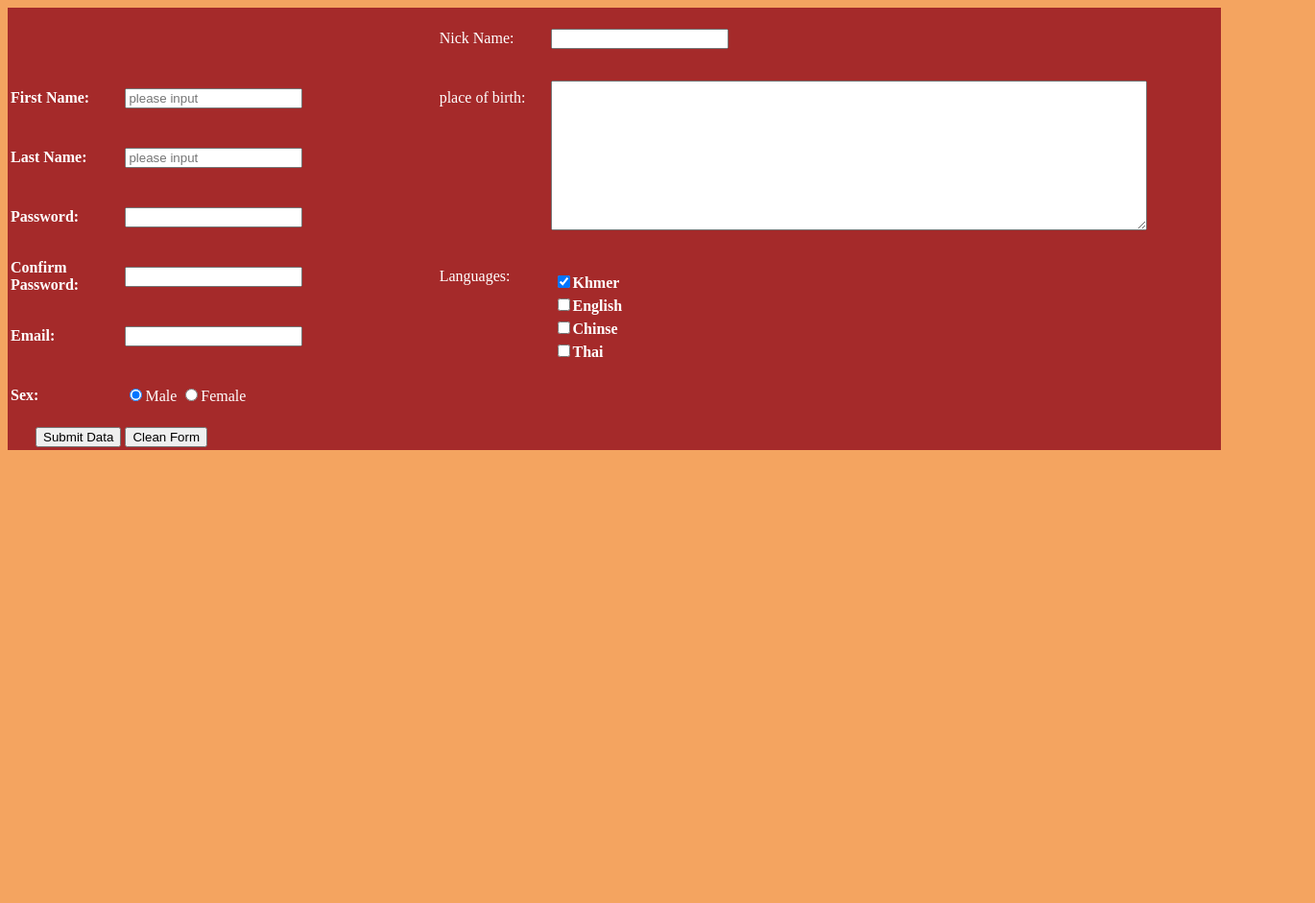
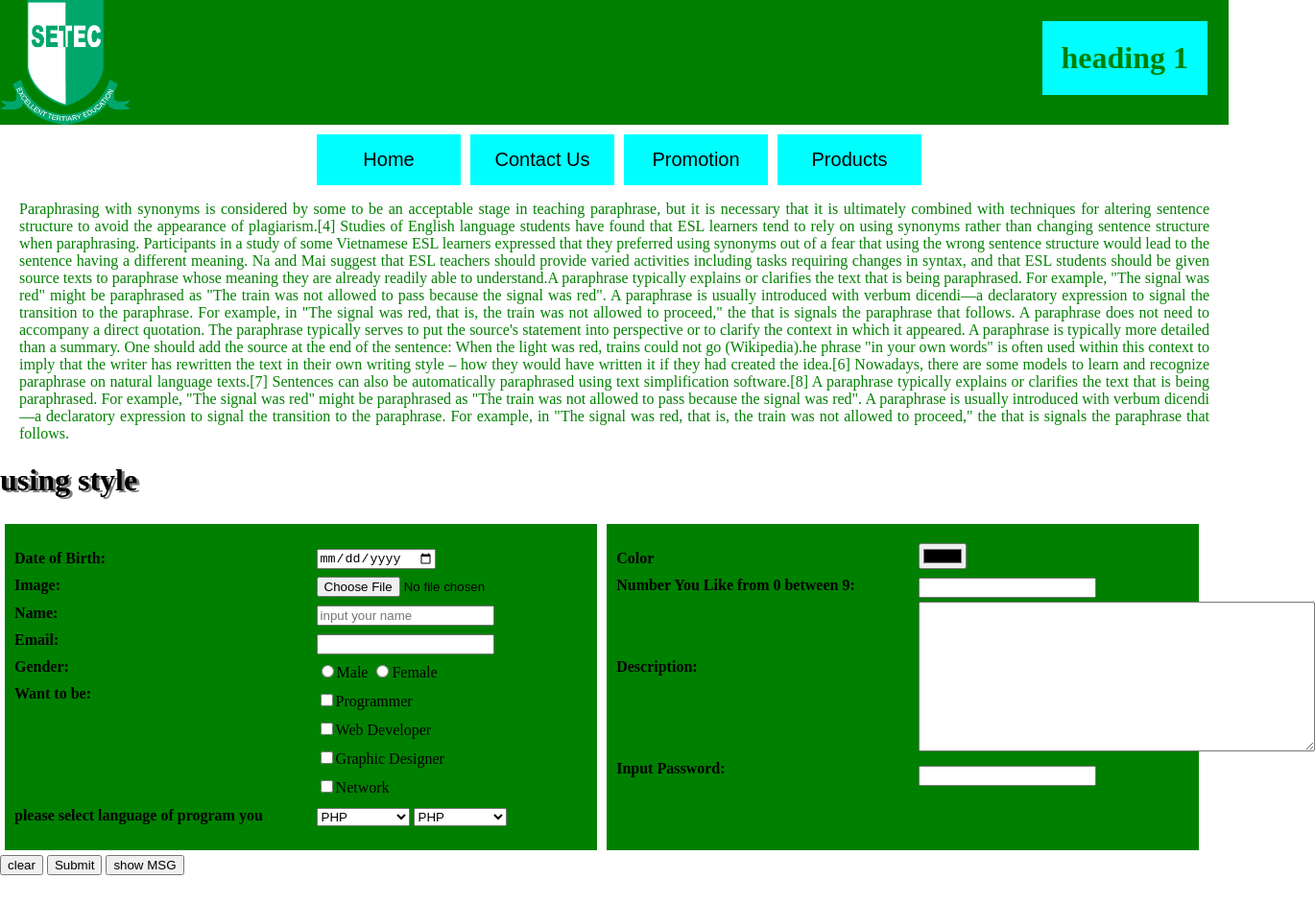
Before and after one commit to cambo-tip/cambo-skill.github.io, a plain HTML site: page index.html in a window 1280 px wide. Shown: the whole page at 96% size, 1370 px wide, since content can reach past the window. Before the commit the page ends 800 px from the top, so only its background shows below. Drawn offline with Linux system fonts and the light colour scheme.

Commit message:
Update index.html

```diff
--- a/index.html
+++ b/index.html
@@ -1,88 +1,95 @@
 <!DOCTYPE html>
-<html lang="en">
+<html>
 <head>
     <meta charset="UTF-8">
     <title>san dara</title>
-    <style>
+   <link rel="stylesheet" href="style.css">
+</head>
+<body>
+    <div class="header"">
+        <img src="img/Original Logo.png" height="130px">
+        <div><h1 class="h1 color">heading 1</h1></div>
+    </div>
+    <div class="menu">
+        <button>Home</button>
+        <button>Contact Us</button>
+        <button>Promotion</button>
+        <button>Products</button>
 
+    </div>
+   <p class="color">Paraphrasing with synonyms is considered by some to be an acceptable stage in teaching paraphrase, but it is necessary that it is ultimately combined with techniques for altering sentence structure to avoid the appearance of plagiarism.[4] Studies of English language students have found that ESL learners tend to rely on using synonyms rather than changing sentence structure when paraphrasing. Participants in a study of some Vietnamese ESL learners expressed that they preferred using synonyms out of a fear that using the wrong sentence structure would lead to the sentence having a different meaning. Na and Mai suggest that ESL teachers should provide varied activities including tasks requiring changes in syntax, and that ESL students should be given source texts to paraphrase whose meaning they are already readily able to understand.A paraphrase typically explains or clarifies the text that is being paraphrased. For example, "The signal was red" might be paraphrased as "The train was not allowed to pass because the signal was red". A paraphrase is usually introduced with verbum dicendi—a declaratory expression to signal the transition to the paraphrase. For example, in "The signal was red, that is, the train was not allowed to proceed," the that is signals the paraphrase that follows.
+    A paraphrase does not need to accompany a direct quotation. The paraphrase typically serves to put the source's statement into perspective or to clarify the context in which it appeared. A paraphrase is typically more detailed than a summary. One should add the source at the end of the sentence: When the light was red, trains could not go (Wikipedia).he phrase "in your own words" is often used within this context to imply that the writer has rewritten the text in their own writing style – how they would have written it if they had created the idea.[6] Nowadays, there are some models to learn and recognize paraphrase on natural language texts.[7] Sentences can also be automatically paraphrased using text simplification software.[8] A paraphrase typically explains or clarifies the text that is being paraphrased. For example, "The signal was red" might be paraphrased as "The train was not allowed to pass because the signal was red". A paraphrase is usually introduced with verbum dicendi—a declaratory expression to signal the transition to the paraphrase. For example, in "The signal was red, that is, the train was not allowed to proceed," the that is signals the paraphrase that follows.</p>
+   <h1 style="text-shadow: 3px 2px gray;">using style</h1>
+   <div class="fullwidth">
+      <div class="mid h4 ">
+       <div class="t1">
+        <h4> Date of Birth:</h4>
+        <h4>Image:</h4>
+        <h4>Name:</h4>
+        <h4>Email:</h4>
+        <h4>Gender:</h4>
+        <h4>Want to be:</h4><br><br><br><br><br><br><br><br><br><br><br>
+        <h4 > please select language of program you </h4>
+      </div>
+       <div class="t2">
+        <input type="date" name="dtDate"><br>
+        <input type="file" name="txtImage" multiples>
+        <input type="textbox" maxlength="18" name="txtName" aria-required="true" placeholder="input your name"><br>
+        <input type="email" name="txtEmail"><br>
+        <input type="radio" value="male" name="rdGender">Male
+        <input type="radio" value="Female" name="rdGender">Female <br>
+        <input type="checkbox" name="lang" value="Programmer">Programmer <br>
+        <input type="checkbox" name="lang" value="Web Developer ">Web Developer <br>
+        <input type="checkbox" name="lang" value="Graphic Designer">Graphic Designer<br>
+        <input type="checkbox" name="lang" value="Network">Network <br>
+        <select name="language" >
+            <optgroup label="Web">
+            <option >PHP</option>
+            <option >C#</option>
+            <option >Javascript</option>
+            <option >ASP Net</option>
+            </optgroup>
+            <optgroup label="Windows">
+            <option >VB Net</option>
+            <option >Java</option>
+            <option >Rubbi</option>
+            <option >C++</option>
+            </optgroup>
+        </select>
+        <select name="language" >
+            <optgroup label="Web">
+            <option >PHP</option>
+            <option >C#</option>
+            <option >Javascript</option>
+            <option >ASP Net</option>
+            </optgroup>
+            <optgroup label="Windows">
+            <option >VB Net</option>
+            <option >Java</option>
+            <option >Rubbi</option>
+            <option >C++</option>
+            </optgroup>
+        </select>
 
+       </div>
+     </div>
+      <div class="mid h4" >
+          <div class="t1">
+            <h4>Color</h4>
+            <h4>Number You Like from 0 between 9:</Form></h4><br><br>
+            <h4 style="line-height: 50px;">Description:</h4>
+            <h4 style="line-height: 120px;">Input Password:</h4>
+          </div>
+          <div class="t2">
+            <input type="color" name="txtColor"><br>
+            <input type="number" name="txtNumber" min="o" max="9"><br>
+            <textarea name="txtDes"  cols="49" rows="10"></textarea>
+            <input type="password" name="txtpassword" maxlength="18">
+          </div>
+      </div>
+  <input type="reset" value="clear" >
+  <input type="submit" >
+  <input type="submit" value="show MSG">
 
-    </style>
-</head>
-<body bgcolor="#f4a460" text="White">
-    <form method="post">
-        <table width=100% bgcolor="#a52a2a" >
-            <tr  height="60" align="left" >
-                <th colspan="2"></th>
-                <td width=7%>Nick Name:</td>
-                <th><input type="textBox" maxlength="13">
-            </tr >
-            <tr height="60" align="left">
-                <th width=7%>First Name:</td>
-                <td width=20%><input type="textBox" maxlength="8" name="txtFirstname" required placeholder="please input"><br></td>
-                <td>place of birth:</td>
-                <th rowspan="3" width=20%> <textarea name="texplace" id="" cols="75" rows="10"></textarea></th>
-
-            </tr>
-            <tr height="60" align="left">
-                <th>Last Name:</td>
-                <td><input type="textBox" maxlength="8" name="txtLastname" aria-required="false" placeholder="please input" ><br></td>
-                <td></td>
-            </tr>
-            <tr  height="60" align="left">
-                <th>Password: </th>
-                <td><input type="password" maxlength="18" name="txtpassword" aria-required="false"><br></td>
-                <td></td>
-            </tr>
-            <tr height="60" align="left">
-                <th>Confirm Password:</th>
-                <td><input type="password"maxlength="18" name="txtCofirm" aria-required="true"><br></td>
-                <td >Languages:</td>
-                <th rowspan="3" >
-                   <table  width=20% >
-
-                    <tr   >
-                         <td><input type="checkbox"name=lang value="Khmer" checked >Khmer</td>
-                    </tr>
-                    <tr >
-                        <td><input type="checkbox" name=lang2 value="English">English</td>
-                    </tr>
-                    <tr >
-                        <td><input type="checkbox" name=lang3 value="Chinse">Chinse</td>
-                   </tr>
-                   <tr >
-                       <td><input type="checkbox" name=lang4 value="Thai">Thai</td>
-                   </tr>
-                   <tr>
-                    <td height="36"></td>
-                </tr>
-
-
-                   </table>
-
-                </th>
-            </tr >
-            <tr height="60" align="left">
-                <th>Email:</td>
-                <td><input type="email" name="txtEmail" aria-required="false"><br></td>
-                <th></th>
-
-            </tr>
-            <tr height="60" align="left">
-                <th>Sex:</td>
-                <td><input type="radio" value="Male" name="rdGender" checked >Male
-                    <input type="radio" value="Female" name="rdGender">Female
-                </td>
-                <th></th>
-
-            </tr>
-            <tr>
-                <th align="right"><input type="submit" value="Submit Data"></th>
-                <th align="left"><input type="reset" value="Clean Form"></th>
-
-            </tr>
-
-         </table>
-    </form>
-</body>
+    </body>
 </html>
```
